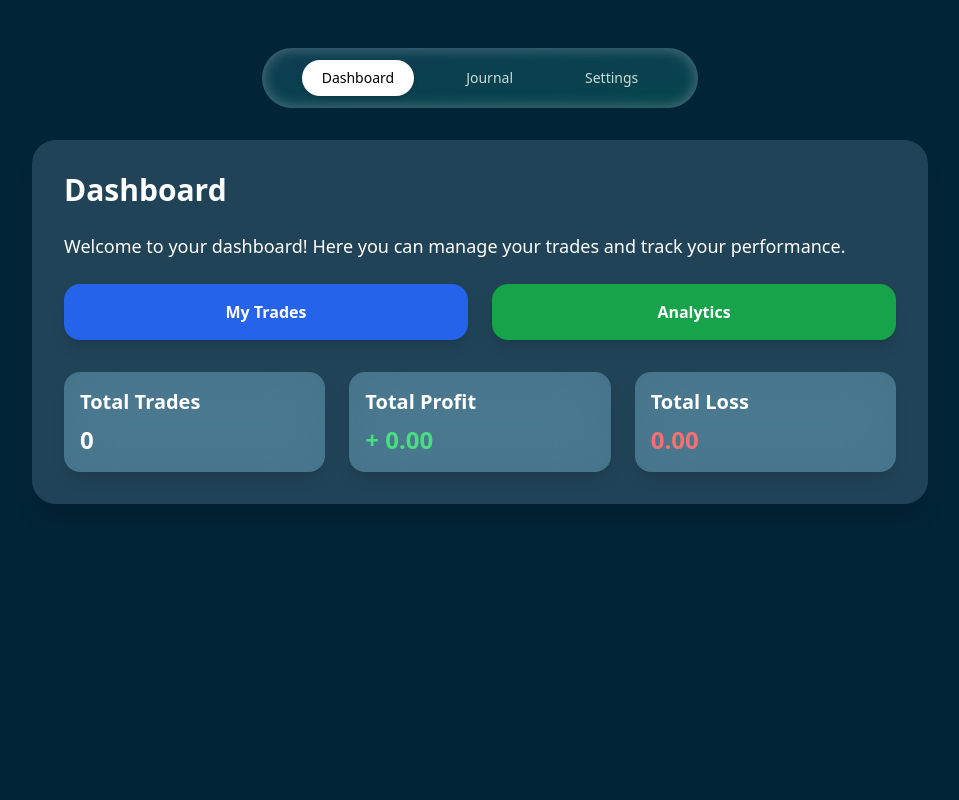
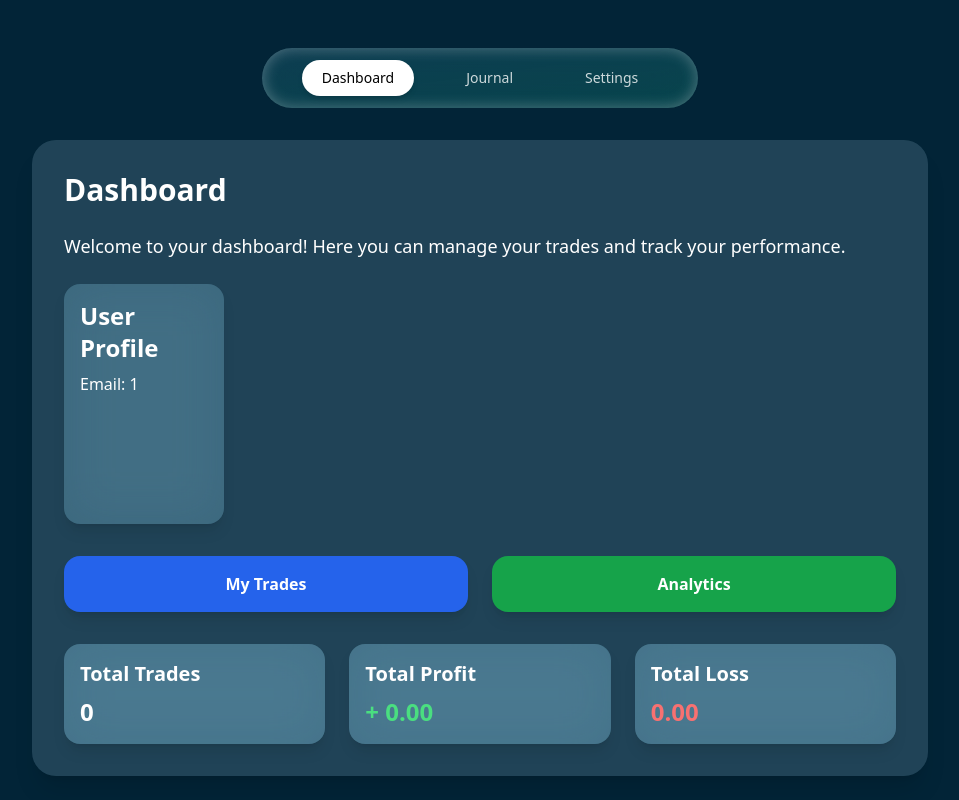
Before and after one commit to EngrMikael/Crypto-Trading-Journal, a React app in the folder frontend/: page /dashboard in a window 1280 px wide. Shown: the whole page, without its empty margins (160-1119 px from the left). Built offline with nearby package versions, Linux system fonts and the light colour scheme; no server answers; sample sign-in values are in the browser's storage; the HTML template or start-up script is replaced by a standard one.

Commit message:
Added a user profile (ongoing)

```diff
--- a/frontend/src/pages/Dashboard.jsx
+++ b/frontend/src/pages/Dashboard.jsx
@@ -59,6 +59,12 @@ export default function Dashboard() {
           Welcome to your dashboard! Here you can manage your trades and track your performance.
         </p>
 
+        {/* User Profile */}
+        <div className="mb-8 p-4 bg-[#7cbcd6]/30 backdrop-blur-xl rounded-2xl shadow-lg w-40 h-60">
+          <h2 className="text-2xl font-semibold mb-2">User Profile</h2>
+          <p>Email: {token && JSON.parse(atob(token.split(".")[1])).sub}</p>
+        </div>
+
         {/* Quick Actions */}
         <div className="flex flex-col sm:flex-row gap-6">
           <button
```
